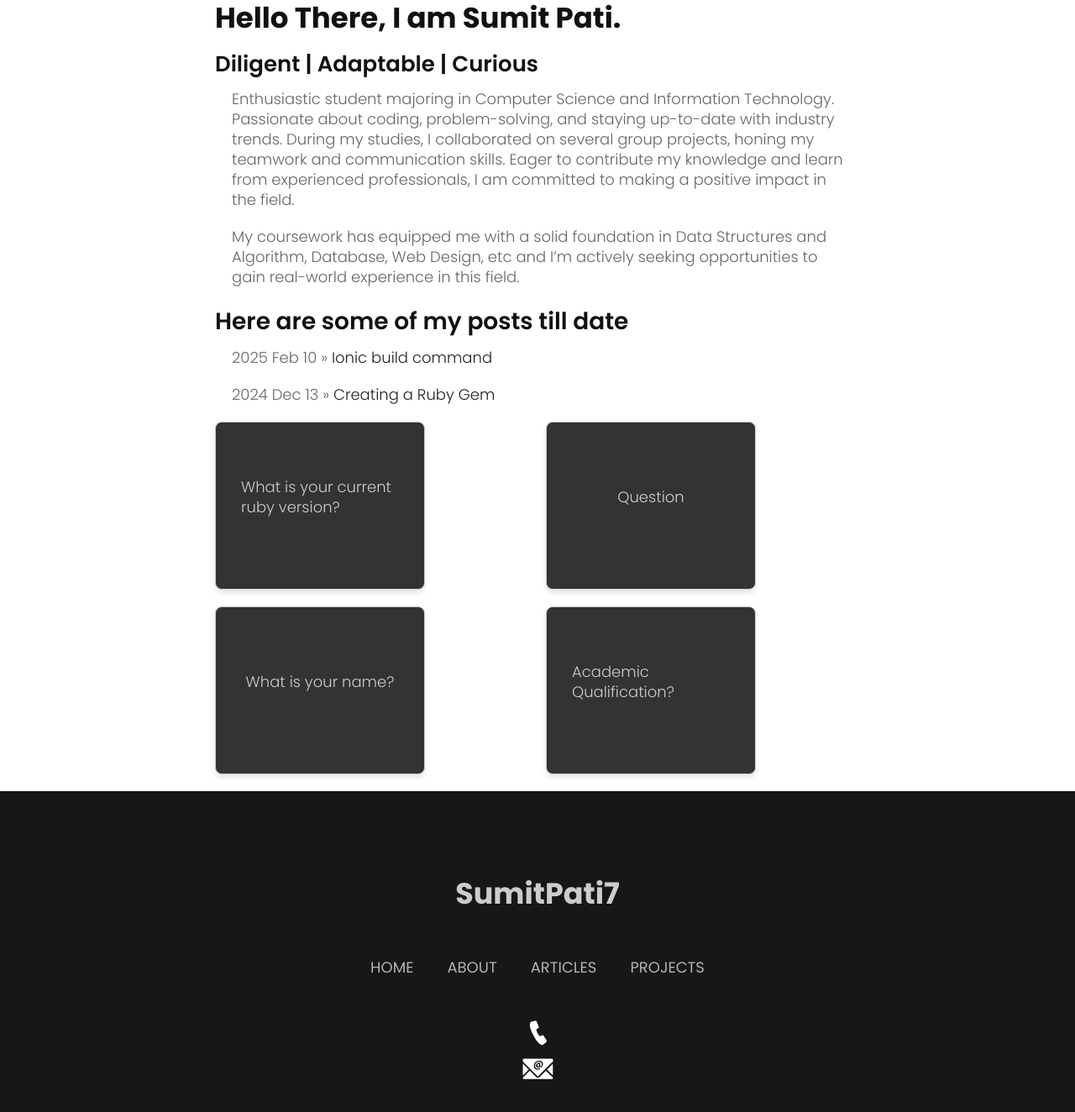
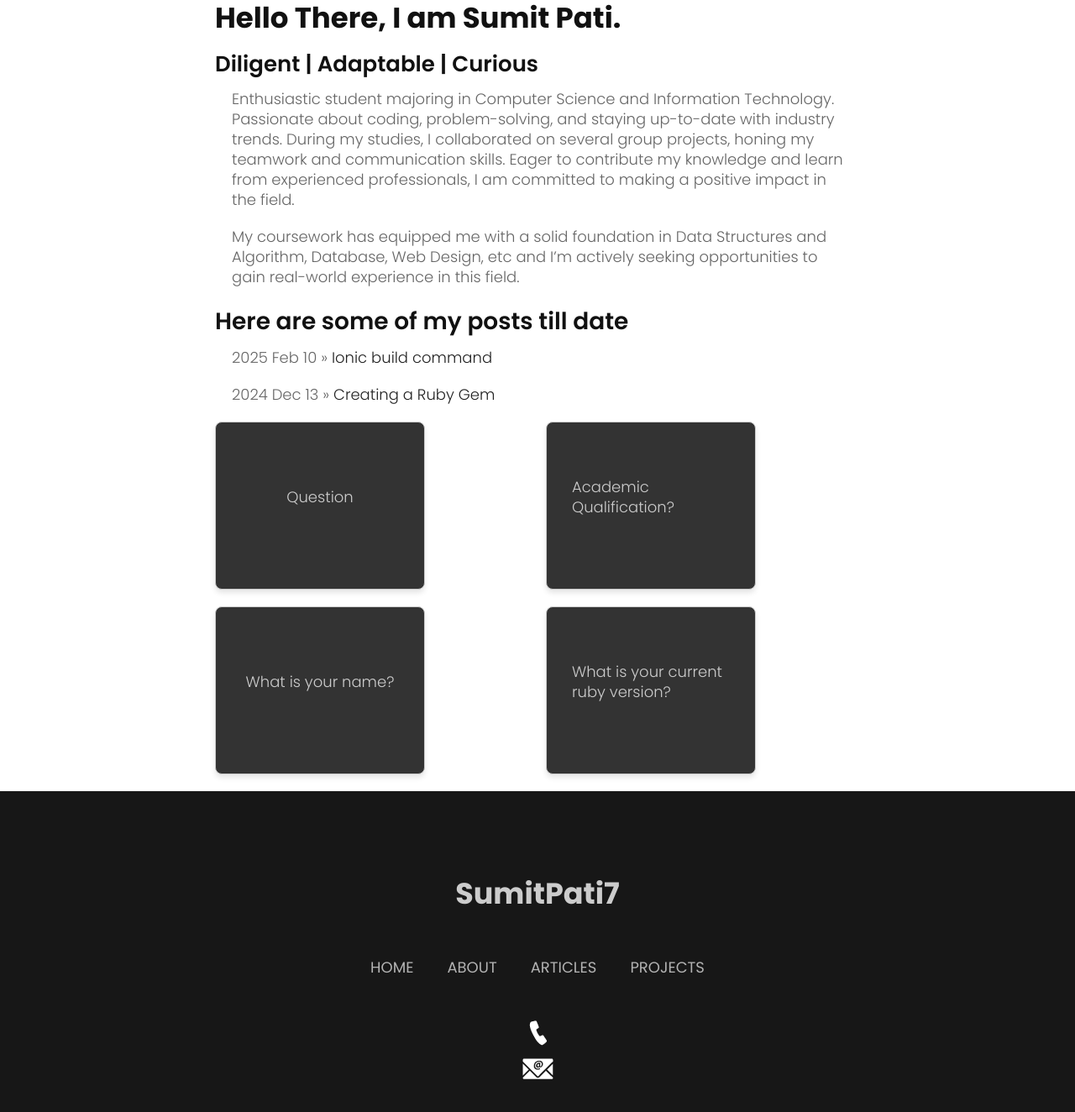
Before and after one commit to sumitpati7/blog, a Jekyll site: the page built from index.md, in a window 1280 px wide, cut to the strip 83-1426 px from the top of the page. Shown: the top 1324 px of the strip at 84% size. Built offline with Jekyll 4.4.1, drawn with Linux system fonts in a browser that asks for light colours; nearby versions of some CDN libraries; some web fonts are replaced; comment, search, counter and statistics services are not loaded.

Commit message:
auto commit

```diff
--- a/index.md
+++ b/index.md
@@ -2,17 +2,17 @@
 layout: default
 title: SumitPati7
 flashcards:
-  - question: What is your current ruby version?
-    answer: 3\.3.4
-
   - question: Question
     answer: Answer
+
+  - question: Academic Qualification?
+    answer: Bachelor in CSIT
 
   - question: What is your name?
     answer: My name is **Sumit Pati**.
 
-  - question: Academic Qualification?
-    answer: Bachelor in CSIT
+  - question: What is your current ruby version?
+    answer: 3\.3.4
 
 ---
 # Hello There, I am Sumit Pati.
```
